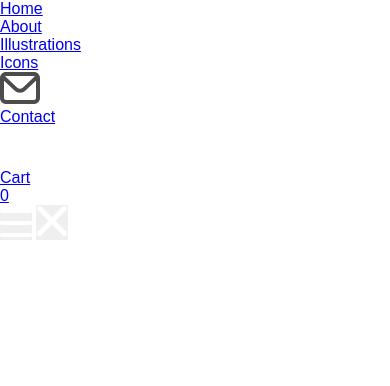
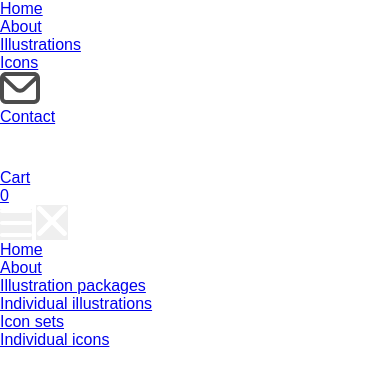
Before and after one commit to CatherineP37/Shop-selling-illustrations, a Django app: page /about/ in a window 390 px wide. Shown: the top 386 px of the page. Run offline with Django 5.2, Linux system fonts and the light colour scheme.

Commit message:
Add mobile navigation menu to base.html

```diff
--- a/illustrations_shop/shop/templates/shop/base.html
+++ b/illustrations_shop/shop/templates/shop/base.html
@@ -36,6 +36,14 @@
                     </div>
                 </div>
             </nav>
+            <ul id="mobileMenu" class="mobile-menu">
+                <li><a href="index.html">Home</a></li>
+                <li><a href="about.html">About</a></li>
+                <li><a href="illustration_packages.html">Illustration packages</a></li>
+                <li><a href="individual_illustrations.html">Individual illustrations</a></li>
+                <li><a href="icon_sets.html">Icon sets</a></li>
+                <li><a href="individual_icons.html">Individual icons</a></li>
+            </ul>
         </header>
         <main>
         {% block content %}
```
